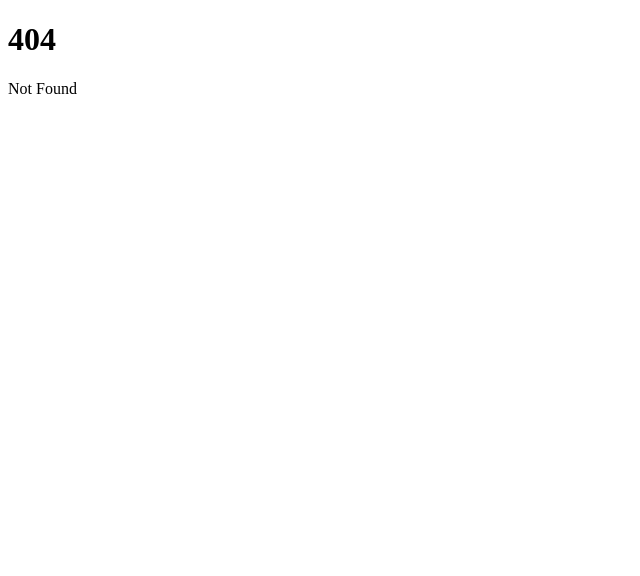
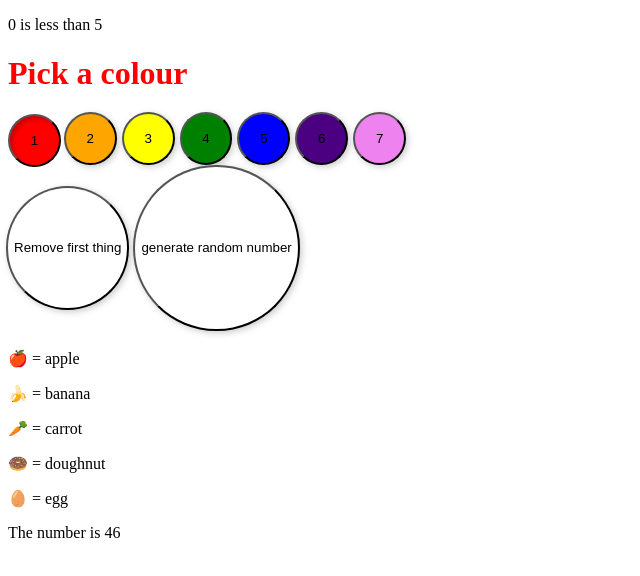
Before and after one commit to YooInKeun/TIL-Svelte, a SvelteKit app: page /part1/logic in a window 1280 px wide. Before the commit this address had no page. Shown: the top 576 px of the page, without its empty margins (0-640 px from the left). Built offline with nearby package versions, Linux system fonts and the light colour scheme.

Commit message:
add part1 logic study

```diff
--- /dev/null
+++ b/src/routes/part1/logic/+page.svelte
@@ -0,0 +1,98 @@
+<script>
+    import Thing from './Thing.svelte'
+    import { getRandomNumber } from './utils';
+
+    let count = 0;
+
+    const colors = ['red', 'orange', 'yellow', 'green', 'blue', 'indigo', 'violet']
+    let selected = colors[0];
+
+    let things = [
+        {id: 1, name: 'apple'},
+        {id: 2, name: 'banana'},
+        {id: 3, name: 'carrot'},
+        {id: 4, name: 'doughnut'},
+        {id: 5, name: 'egg'}
+    ]
+
+    let promise = getRandomNumber();
+
+    function handleCheck() {
+        things = things.splice(1);
+    }
+
+    function handleCheck2() {
+        promise = getRandomNumber();
+    }
+</script>
+
+{#if count > 10}
+    <p>{count} is greater than 10</p>
+{:else if count < 5}
+    <p>{count} is less than 5</p>
+{:else}
+    <p>{count} is between 0 and 10</p>
+{/if}
+
+<h1 style="color: {selected}">Pick a colour</h1>
+
+<div>
+    {#each colors as color, i}
+        <button
+            aria-current={selected === color}
+            aria-label={color}
+            style="background: {color}"
+            on:click={() => selected = color}
+        >
+        {i+1}
+        </button>
+    {/each}
+</div>
+
+<button on:click={handleCheck}>
+    Remove first thing
+</button>
+
+<button on:click={handleCheck2}>
+    generate random number
+</button>
+
+{#each things as thing (thing.id)}
+    <Thing name={thing.name} />
+{/each}
+
+{#await promise}
+    <p>..waiting</p>
+{:then number}
+    <p>The number is {number}</p>
+{:catch error}
+    <p style="color:red">{error.message}</p>
+{/await}
+
+<style>
+    h1 {
+		transition: color 0.2s;
+	}
+
+	div {
+		display: grid;
+		grid-template-columns: repeat(7, 1fr);
+		grid-gap: 5px;
+		max-width: 400px;
+	}
+
+	button {
+		aspect-ratio: 1;
+		border-radius: 50%;
+		background: var(--color, #fff);
+		transform: translate(-2px,-2px);
+		filter: drop-shadow(2px 2px 3px rgba(0,0,0,0.2));
+		transition: all 0.1s;
+	}
+
+	button[aria-current="true"] {
+		transform: none;
+		filter: none;
+		box-shadow: inset 3px 3px 4px rgba(0,0,0,0.2);
+	}
+</style>
--- /dev/null
+++ b/src/routes/part1/logic/Thing.svelte
@@ -0,0 +1,15 @@
+<script>
+	const emojis = {
+		apple: '🍎',
+		banana: '🍌',
+		carrot: '🥕',
+		doughnut: '🍩',
+		egg: '🥚'
+	};
+
+	export let name;
+
+	const emoji = emojis[name];
+</script>
+
+<p>{emoji} = {name}</p>
--- /dev/null
+++ b/src/routes/part1/logic/utils.js
@@ -0,0 +1,21 @@
+export async function getRandomNumber() {
+    const res = await generateRandomNumber();
+
+    if (res.ok) {
+        return await res.text();
+    }
+    throw new Error('Request failed');
+}
+
+async function generateRandomNumber() {
+    const randomNumber = Math.floor(Math.random() * 100);
+
+    return new Promise((resolve, reject) => {
+        setTimeout(() => {
+            resolve({
+                ok: true,
+                text: () => Promise.resolve(randomNumber.toString())
+            });
+        }, 1000)
+    });
+}
```
Also changed, not shown: src/routes/part1/logic/PacakgeInfo.svelte (added, +13 -0 lines).
